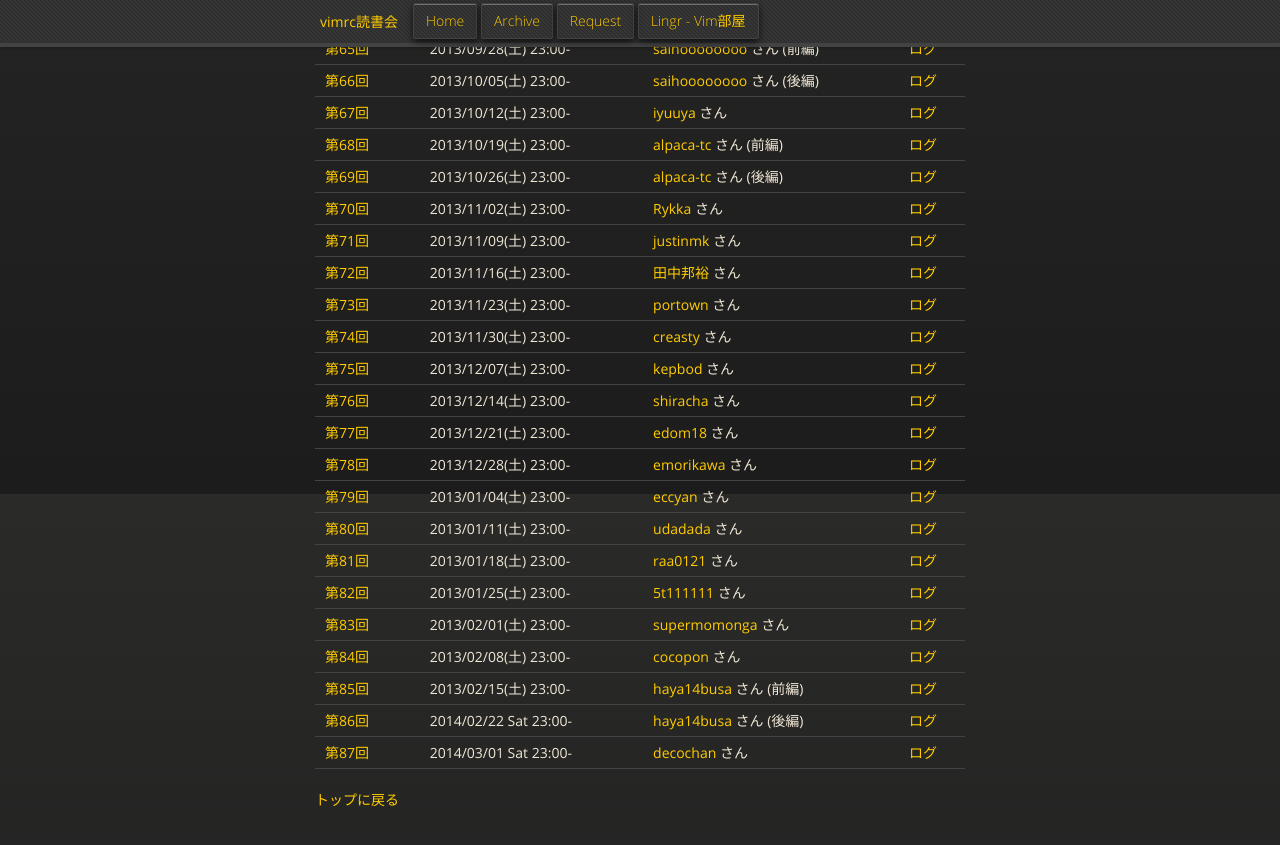
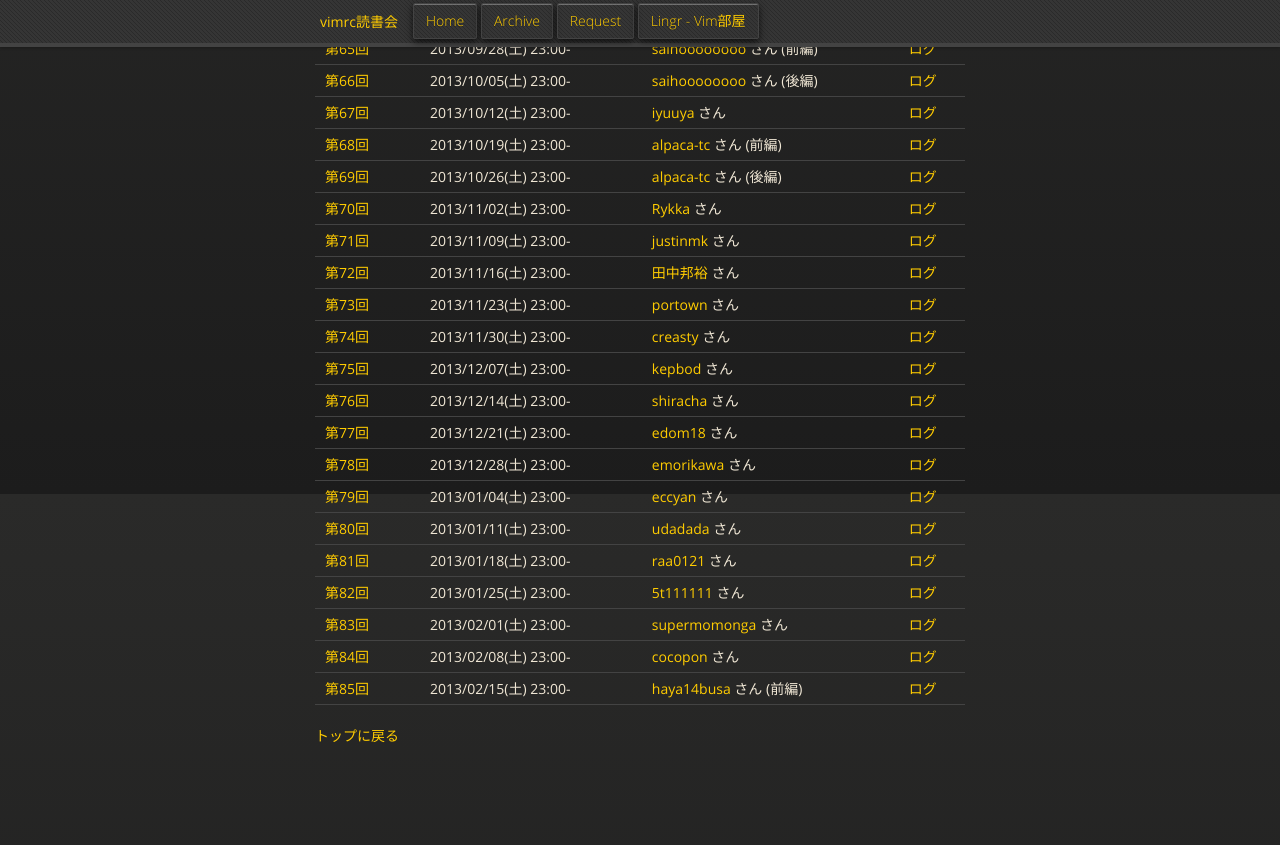
Before and after one commit to vim-jp/reading-vimrc, a Jekyll site: the page built from archive/index.md, in a window 1280 px wide and 900 px high, scrolled down 2206 px. Shown: the top 845 px of the window. Built offline with Jekyll 4.4.1, drawn with Linux system fonts in a browser that asks for light colours; nearby versions of some CDN libraries; Markdown is read by kramdown in place of the engine named in the settings.

Commit message:
Remove sample and use vimrc url

```diff
--- a/_data/archives.yml
+++ b/_data/archives.yml
@@ -1,44 +1,2 @@
 # vim: expandtab softtabstop=2 shiftwidth=2
 # archive.yml
-
-- id: 86
-  date: 2014-02-22 23:00
-  author:
-    name: haya14busa
-    url: https://github.com/haya14busa
-  vimrcs:
-    - name: vimrc
-      url: https://github.com/haya14busa/dotfiles/blob/be8937e097af4666a4057090b79792acc137fca1/.vimrc
-    - name: gvimrc
-      url: https://github.com/haya14busa/dotfiles/blob/be8937e097af4666a4057090b79792acc137fca1/.gvimrc
-  part: 後編
-  members:
-    - Lindan
-    - deris0126
-    - haya14busa
-    - hotoolong
-    - lisia
-    - manga_osyo
-    - mattn
-    - raa0121
-    - rbtnn
-    - thinca
-  log: http://lingr.com/room/vim/archives/2014/02/15#message-18358061
-  links:
-    - http://chopapp.com/#ebxfqbi
-  other: 何か特記事項があればここに書ける。<br>
-         ただ直接XXX.mdを編集したほうがよさげか
-- id: 87
-  date: 2014-03-01 23:00
-  author:
-    name: decochan
-    url: https://github.com/haya14busa
-  vimrcs:
-    - name: gvimrc
-      url: https://github.com/haya14busa/dotfiles/blob/be8937e097af4666a4057090b79792acc137fca1/.gvimrc
-  part:
-  members:
-    - haya14busa
-  log: http://lingr.com/room/vim/archives/2014/02/15#message-18358061
-  links:
-  other:
--- a/scripts/update_reading_vimrc.py
+++ b/scripts/update_reading_vimrc.py
@@ -33,7 +33,7 @@ import urllib.request
 import re
 
 YAML_URL = \
-    'http://lingr-bot-readingvimrc.herokuapp.com/reading_vimrc/vimplugin/yml'
+    'http://lingr-bot-readingvimrc.herokuapp.com/reading_vimrc/vimrc/yml'
 
 TEMPLATE_TEXT = '''\
 ---
```
Also changed, not shown: archive/086.md (deleted, +0 -7 lines), archive/087.md (deleted, +0 -7 lines).
